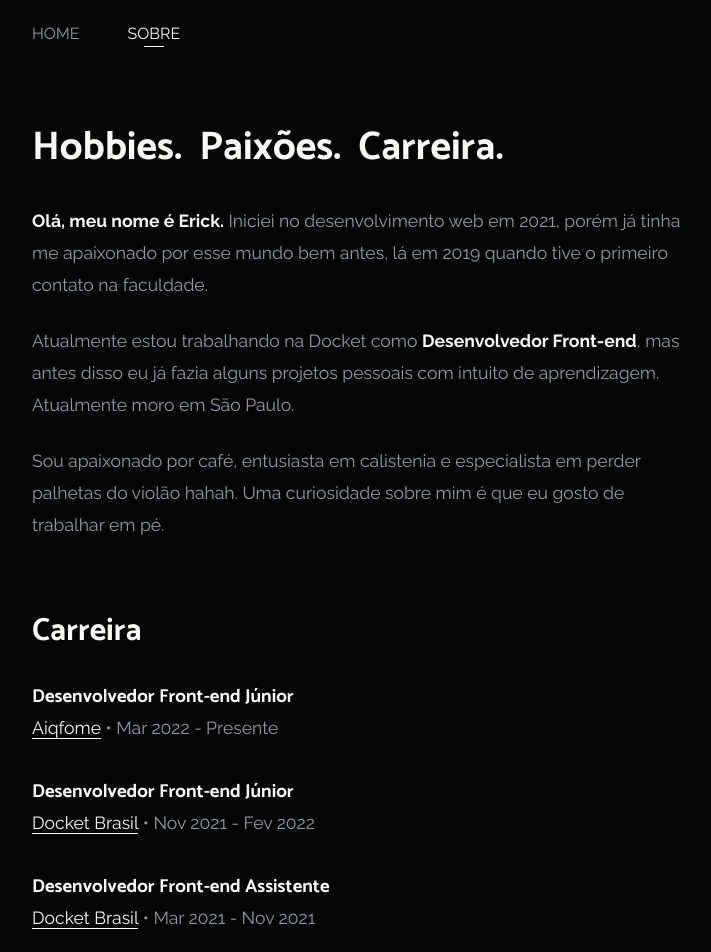
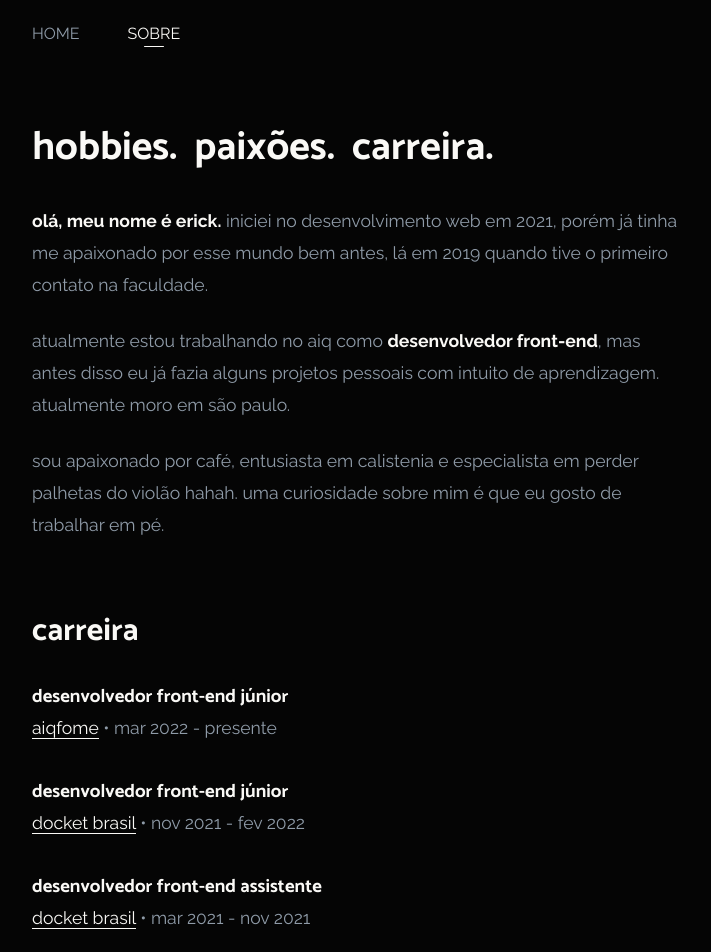
Before and after one commit to ericksvaguilar/portfolio, a Next.js app: page /about in a window 1280 px wide. Shown: the top 952 px of the page, without its empty margins (282-993 px from the left). Built offline with nearby package versions, Linux system fonts and the light colour scheme.

Commit message:
feat: remove caps

```diff
--- a/components/Timeline/index.jsx
+++ b/components/Timeline/index.jsx
@@ -5,55 +5,55 @@ const Timeline = () => {
     <div className={styles.timeline}>
       <ul>
         <li>
-          <h3>Desenvolvedor Front-end Júnior</h3>
+          <h3>desenvolvedor front-end júnior</h3>
           <p>
             <a
               href="https://aiqfome.com/"
               target="_blank"
               rel="noopener noreferrer"
             >
-              Aiqfome
+              aiqfome
             </a>{" "}
-            • Mar 2022 - Presente
+            • mar 2022 - presente
           </p>
         </li>
         <li>
-          <h3>Desenvolvedor Front-end Júnior</h3>
+          <h3>desenvolvedor front-end júnior</h3>
           <p>
             <a
               href="https://docket.com.br/"
               target="_blank"
               rel="noopener noreferrer"
             >
-              Docket Brasil
+              docket brasil
             </a>{" "}
-            • Nov 2021 - Fev 2022
+            • nov 2021 - fev 2022
           </p>
         </li>
         <li>
-          <h3>Desenvolvedor Front-end Assistente</h3>
+          <h3>desenvolvedor front-end assistente</h3>
           <p>
             <a
               href="https://docket.com.br/"
               target="_blank"
               rel="noopener noreferrer"
             >
-              Docket Brasil
+              docket brasil
             </a>{" "}
-            • Mar 2021 - Nov 2021
+            • mar 2021 - nov 2021
           </p>
         </li>
         <li>
-          <h3>Desenvolvedor Outsystems</h3>
+          <h3>desenvolvedor outsystems</h3>
           <p>
             <a
               href="https://elaw.com.br/"
               target="_blank"
               rel="noopener noreferrer"
             >
-              Elaw Tecnologia S.A.
+              elaw tecnologia s.a.
             </a>{" "}
-            • Set 2019 - Abr 2020
+            • set 2019 - abr 2020
           </p>
         </li>
       </ul>
--- a/pages/about.jsx
+++ b/pages/about.jsx
@@ -12,27 +12,27 @@ const About = () => {
 
       <section className={styles.about}>
         <section>
-          <h1>Hobbies. Paixões. Carreira.</h1>
+          <h1>hobbies. paixões. carreira.</h1>
           <p>
-            <strong>Olá, meu nome é Erick.</strong> Iniciei no desenvolvimento
+            <strong>olá, meu nome é erick.</strong> iniciei no desenvolvimento
             web em 2021, porém já tinha me apaixonado por esse mundo bem antes,
             lá em 2019 quando tive o primeiro contato na faculdade.
           </p>
           <p>
-            Atualmente estou trabalhando na Docket como{" "}
-            <strong>Desenvolvedor Front-end</strong>, mas antes disso eu já
+            atualmente estou trabalhando no aiq como{" "}
+            <strong>desenvolvedor front-end</strong>, mas antes disso eu já
             fazia alguns projetos pessoais com intuito de aprendizagem.
-            Atualmente moro em São Paulo.
+            atualmente moro em são paulo.
           </p>
           <p>
-            Sou apaixonado por café, entusiasta em calistenia e especialista em
-            perder palhetas do violão hahah. Uma curiosidade sobre mim é que eu
+            sou apaixonado por café, entusiasta em calistenia e especialista em
+            perder palhetas do violão hahah. uma curiosidade sobre mim é que eu
             gosto de trabalhar em pé.
           </p>
         </section>
 
         <section>
-          <h2>Carreira</h2>
+          <h2>carreira</h2>
 
           <Timeline />
         </section>
```
Also changed, not shown: pages/index.jsx (+6 -6 lines).
